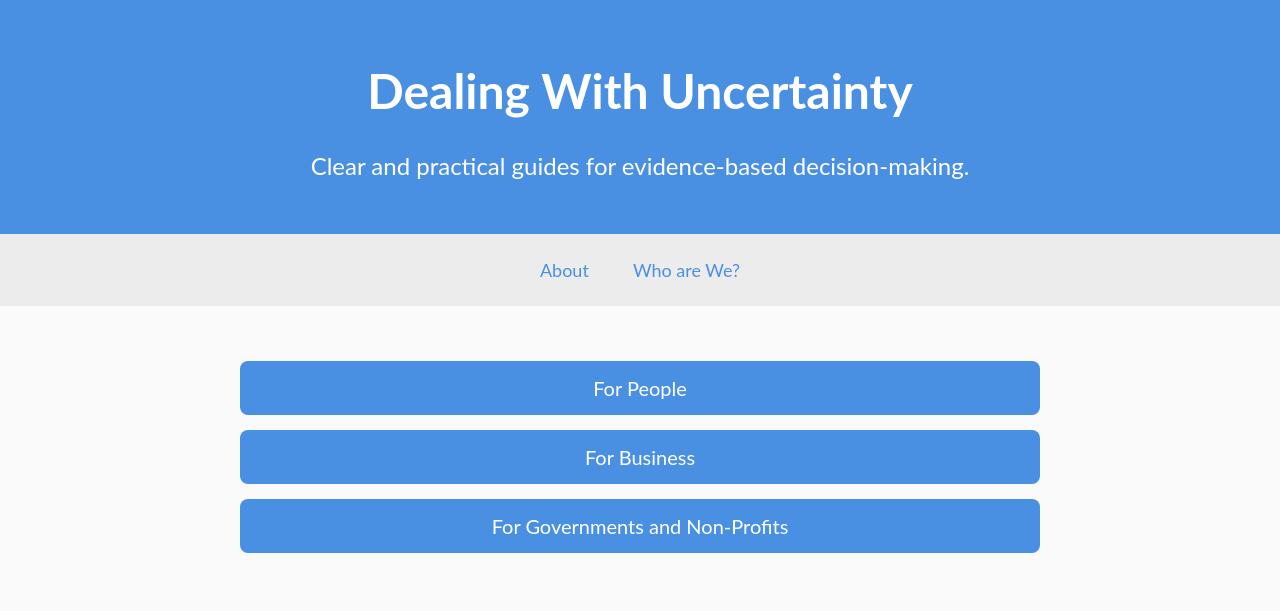
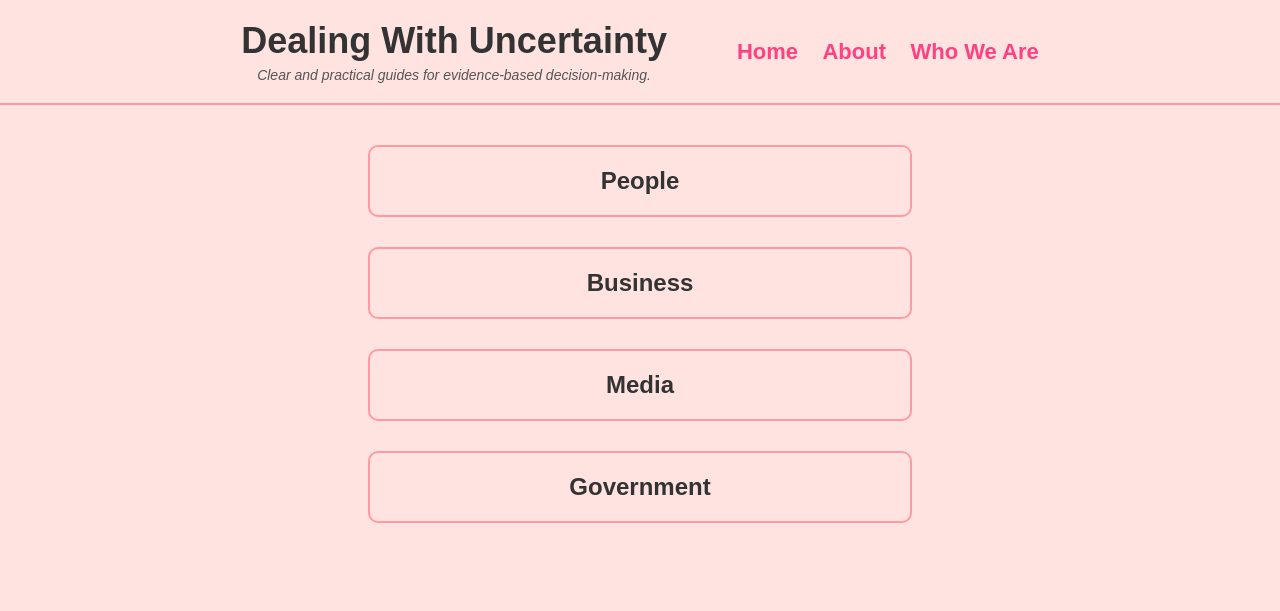
Before and after one commit to davidchivers/uncertainty, a plain HTML site: page index.html in a window 1280 px wide. Drawn offline with Linux system fonts and the light colour scheme.

Commit message:
Update index.html

```diff
--- a/index.html
+++ b/index.html
@@ -2,72 +2,101 @@
 <html lang="en">
 <head>
   <meta charset="UTF-8">
-    <meta name="viewport" content="width=device-width, initial-scale=1.0">
+  <meta name="viewport" content="width=device-width, initial-scale=1">
   <title>Dealing With Uncertainty</title>
   <style>
     body {
-            font-family: 'Lato', sans-serif;
+      font-family: Arial, sans-serif;
+      background-color: #ffe3e0;
       margin: 0;
       padding: 0;
-            background-color: #FAFAFA;
       color: #333;
-            text-align: center;
     }
-        header {
-            background: #4A90E2;
-            color: white;
-            padding: 30px 10px;
-            font-size: 24px;
+    .header {
+      display: flex;
+      justify-content: center;
+      align-items: center;
+      padding: 20px 40px;
+      border-bottom: 2px solid #ff9aa2;
+      gap: 50px;
     }
-        nav {
-            background: #ECECEC;
-            padding: 15px;
+    .title-container {
+      display: flex;
+      flex-direction: column;
+      align-items: center;
     }
-        nav a {
-            color: #4A90E2;
+    .header .title {
+      font-size: 36px;
+      font-weight: bold;
+      color: #333;
+    }
+    .header .tagline {
+      font-size: 14px;
+      color: #555;
+      font-style: italic;
+      margin-top: 5px;
+    }
+    .header nav a {
+      margin-left: 20px;
       text-decoration: none;
-            padding: 10px 20px;
-            font-size: 18px;
-            display: inline-block;
+      font-size: 22px;
+      font-weight: bold;
+      color: #ff4081;
     }
-        nav a:hover {
+    .header nav a:hover {
       text-decoration: underline;
     }
-        .container {
-            padding: 40px 20px;
-            max-width: 800px;
-            margin: auto;
+    .main-content {
+      display: flex;
+      flex-direction: column;
+      align-items: center;
+      padding: 40px;
     }
-        .links a {
+    .content-sections {
+      display: flex;
+      flex-direction: column;
+      align-items: center;
+      width: 100%;
+      gap: 30px;
+    }
+    .section {
+      width: 90%;
+      max-width: 500px;
+      text-align: center;
+      padding: 20px;
+      font-size: 24px;
+      font-weight: bold;
+      color: #333;
+      border-radius: 10px;
+      border: 2px solid #ff9aa2; /* Match menu separator color */
+      background-color: transparent;
+      text-decoration: none;
       display: block;
-            background: #4A90E2;
-            color: white;
-            padding: 15px;
-            margin: 15px 0;
-            text-decoration: none;
-            font-size: 20px;
-            border-radius: 8px;
-            transition: background 0.3s;
+      transition: transform 0.2s ease;
     }
-        .links a:hover {
-            background: #357ABD;
+    .section:hover {
+      transform: scale(1.05);
     }
   </style>
 </head>
 <body>
-    <header>
-        <h1>Dealing With Uncertainty</h1>
-        <p>Clear and practical guides for evidence-based decision-making.</p>
-    </header>
+  <div class="header">
+    <div class="title-container">
+      <div class="title">Dealing With Uncertainty</div>
+      <div class="tagline">Clear and practical guides for evidence-based decision-making.</div>
+    </div>
     <nav>
+      <a href="#home">Home</a>
       <a href="#about">About</a>
-        <a href="#who">Who are We?</a>
+      <a href="#who">Who We Are</a>
     </nav>
-    <div class="container">
-        <div class="links">
-            <a href="#people">For People</a>
-            <a href="#business">For Business</a>
-            <a href="#governments">For Governments and Non-Profits</a>
+  </div>
+  <div class="main-content">
+    <div class="content-sections">
+      <a href="people.html" class="section">People</a>
+      <a href="business.html" class="section">Business</a>
+      <a href="media.html" class="section">Media</a>
+      <a href="government.html" class="section">Government</a>
     </div>
   </div>
 </body>
```
Lines whose indentation alone changed are shown as unchanged.
